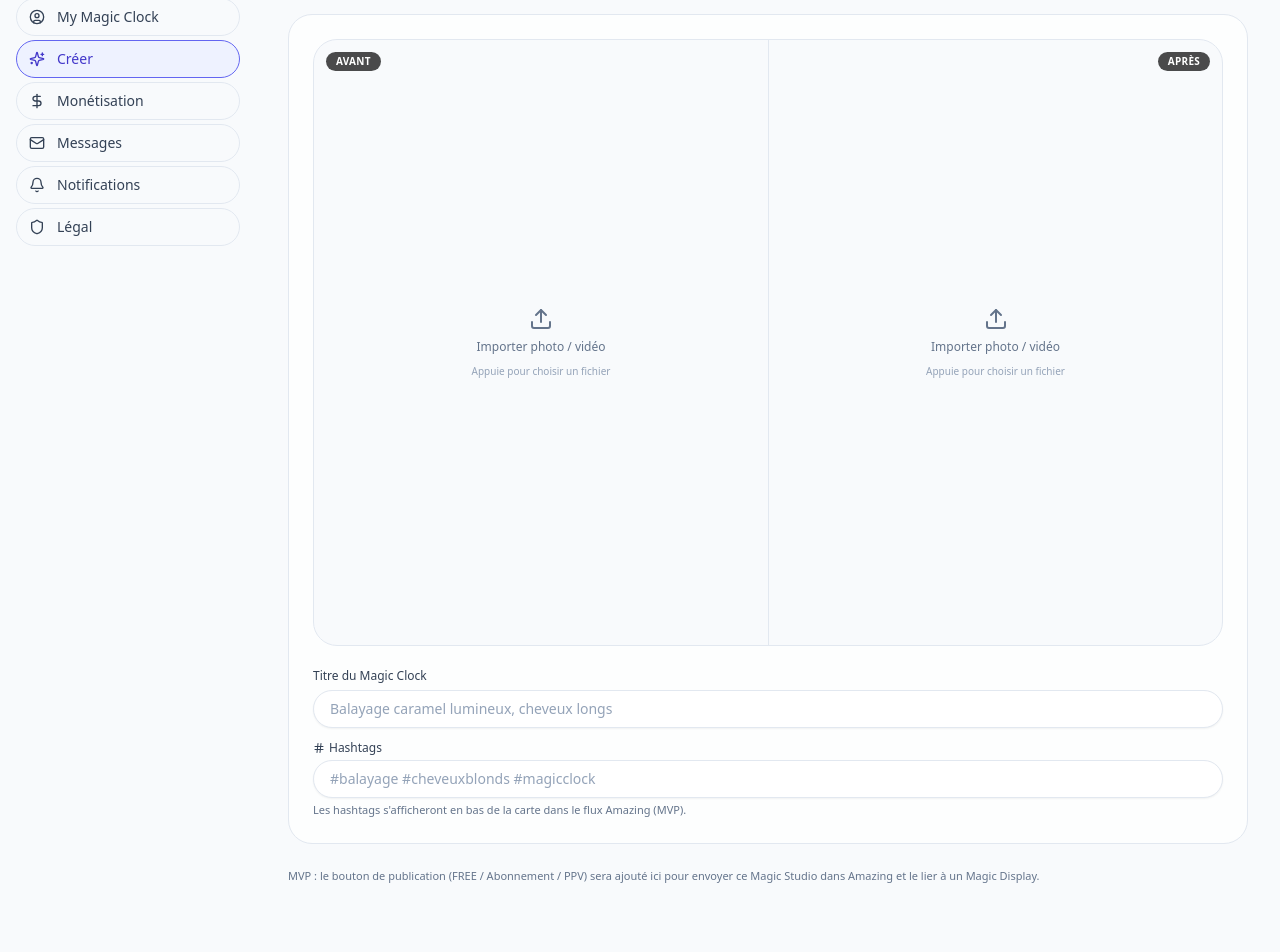
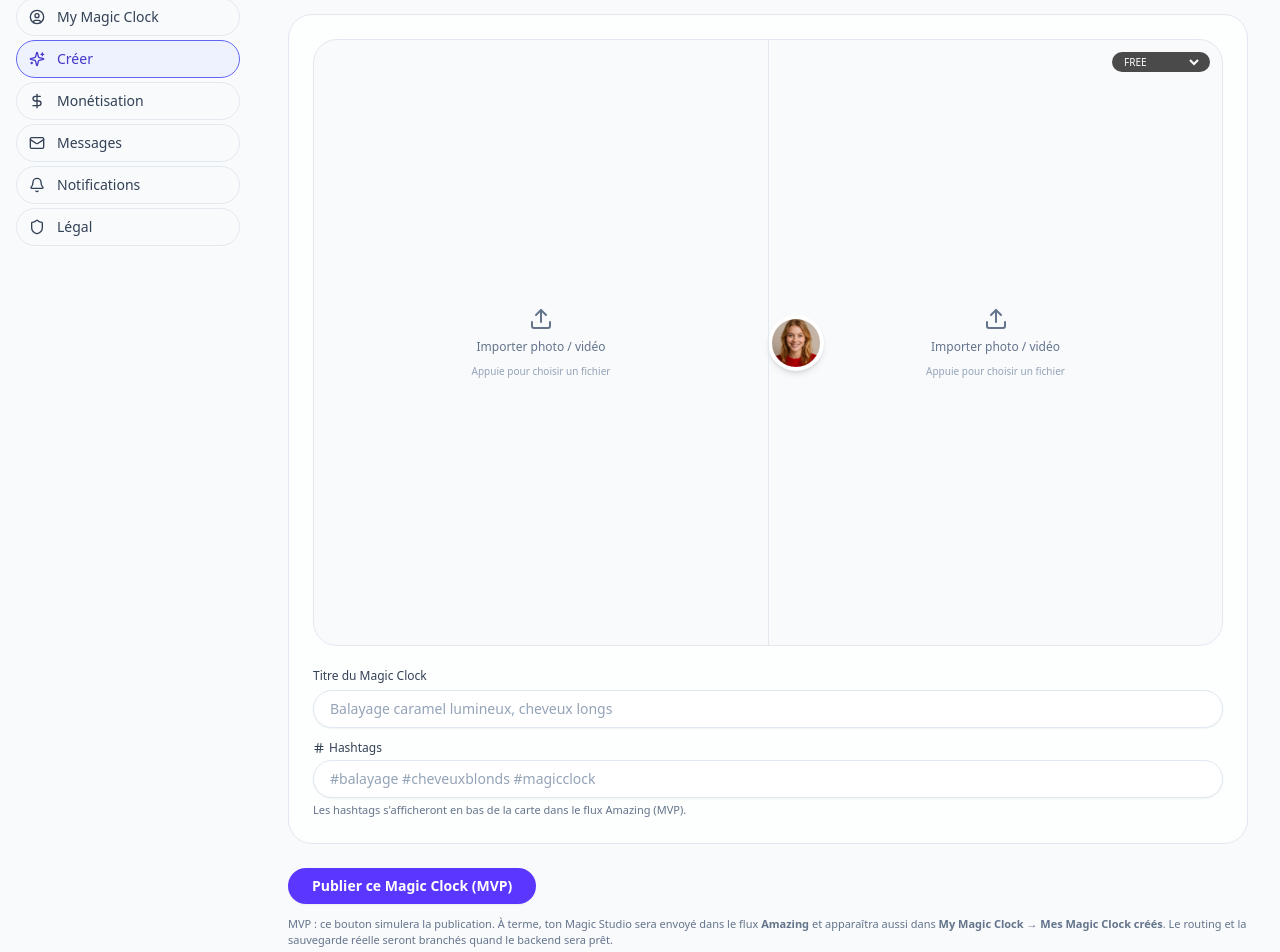
Before and after one commit to welcome-magic-clock/magic-clock-web-mvp, a Next.js app: page /studio in a window 1280 px wide. Shown: the part 134-1086 px from the top of the page. Built offline with nearby package versions, Linux system fonts and the light colour scheme.

Commit message:
Update page.tsx

```diff
--- a/app/studio/page.tsx
+++ b/app/studio/page.tsx
@@ -2,7 +2,9 @@
 "use client";
 
 import { useState, useRef } from "react";
+import { useRouter } from "next/navigation";
 import { Upload, Hash } from "lucide-react";
+import { listCreators } from "@/core/domain/repository";
 
 type MediaKind = "image" | "video";
 
@@ -11,14 +13,28 @@ type MediaState = {
   url: string | null;
 };
 
+type AccessMode = "MEET" | "FREE" | "SUB" | "PPV";
+
+const ABO_PRICE_MVP = 14.9; // 💡 En vrai : viendra du cockpit Monétisation
+
 export default function MagicStudioPage() {
+  const router = useRouter();
+
   const [before, setBefore] = useState<MediaState>({ kind: null, url: null });
   const [after, setAfter] = useState<MediaState>({ kind: null, url: null });
   const [title, setTitle] = useState("");
   const [hashtags, setHashtags] = useState("");
+  const [accessMode, setAccessMode] = useState<AccessMode>("FREE");
+  const [ppvPrice, setPpvPrice] = useState<string>("9.99");
 
   const beforeInputRef = useRef<HTMLInputElement | null>(null);
   const afterInputRef = useRef<HTMLInputElement | null>(null);
+
+  // On réutilise Aiko Tanaka comme créatrice par défaut
+  const creators = listCreators();
+  const currentCreator =
+    creators.find((c) => c.name === "Aiko Tanaka") ?? creators[0];
+  const avatar = currentCreator?.avatar;
 
   function handleFileChange(
     event: React.ChangeEvent<HTMLInputElement>,
@@ -39,6 +55,21 @@ export default function MagicStudioPage() {
     }
   }
 
+  function handlePublish() {
+    // 🔮 MVP : pas encore de backend → on simule juste la suite
+    console.log("Publier Magic Clock", {
+      title,
+      hashtags,
+      accessMode,
+      ppvPrice,
+      before,
+      after,
+    });
+
+    // Redirection MVP vers My Magic Clock
+    router.push("/mymagic");
+  }
+
   return (
     <main className="container max-w-4xl py-8 space-y-6">
       <header className="space-y-1">
@@ -53,6 +84,41 @@ export default function MagicStudioPage() {
       <section className="rounded-3xl border border-slate-200 bg-white/80 p-4 sm:p-6 space-y-4">
         {/* CANEVAS AVANT / APRÈS */}
         <div className="relative overflow-hidden rounded-2xl border border-slate-200 bg-slate-50">
+          {/* Sélecteur d'accès en haut à droite */}
+          <div className="absolute right-3 top-3 z-10">
+            <label htmlFor="accessMode" className="sr-only">
+              Type d&apos;accès
+            </label>
+            <div className="rounded-full bg-black/70 px-2 py-0.5 text-[10px] text-white">
+              <select
+                id="accessMode"
+                value={accessMode}
+                onChange={(e) =>
+                  setAccessMode(e.target.value as AccessMode)
+                }
+                className="bg-transparent text-[10px] font-medium focus:outline-none"
+              >
+                <option value="MEET">Meet me</option>
+                <option value="FREE">FREE</option>
+                <option value="SUB">Abonnement</option>
+                <option value="PPV">Pay Per View</option>
+              </select>
+            </div>
+          </div>
+
+          {/* Avatar au centre de la ligne de séparation */}
+          {avatar && (
+            <div className="pointer-events-none absolute inset-y-0 left-1/2 flex items-center justify-center">
+              <div className="h-14 w-14 rounded-full bg-white shadow-md flex items-center justify-center">
+                <img
+                  src={avatar}
+                  alt={currentCreator.name}
+                  className="h-12 w-12 rounded-full object-cover"
+                />
+              </div>
+            </div>
+          )}
+
           <div className="grid grid-cols-2 divide-x divide-slate-200">
             {/* AVANT */}
             <button
@@ -60,9 +126,6 @@ export default function MagicStudioPage() {
               className="relative aspect-[3/4] w-full overflow-hidden focus:outline-none focus-visible:ring-2 focus-visible:ring-brand-500"
               onClick={() => beforeInputRef.current?.click()}
             >
-              <span className="absolute left-3 top-3 z-10 rounded-full bg-black/70 px-2.5 py-0.5 text-[10px] font-semibold uppercase tracking-wide text-white">
-                AVANT
-              </span>
               {before.url ? (
                 before.kind === "video" ? (
                   <video
@@ -101,9 +164,6 @@ export default function MagicStudioPage() {
               className="relative aspect-[3/4] w-full overflow-hidden focus:outline-none focus-visible:ring-2 focus-visible:ring-brand-500"
               onClick={() => afterInputRef.current?.click()}
             >
-              <span className="absolute right-3 top-3 z-10 rounded-full bg-black/70 px-2.5 py-0.5 text-[10px] font-semibold uppercase tracking-wide text-white">
-                APRÈS
-              </span>
               {after.url ? (
                 after.kind === "video" ? (
                   <video
@@ -138,7 +198,7 @@ export default function MagicStudioPage() {
           </div>
         </div>
 
-        {/* TITRE & HASHTAGS SOUS LE CANEVAS */}
+        {/* TITRE / HASHTAGS / TARIFICATION */}
         <div className="space-y-3">
           <div className="space-y-1">
             <label className="text-xs font-medium text-slate-700">
@@ -170,14 +230,56 @@ export default function MagicStudioPage() {
               Amazing (MVP).
             </p>
           </div>
+
+          {/* Tarification selon le mode d'accès */}
+          {accessMode === "PPV" && (
+            <div className="space-y-1">
+              <label className="text-xs font-medium text-slate-700">
+                Prix du Pay Per View (TTC)
+              </label>
+              <input
+                type="number"
+                min={0.99}
+                max={999}
+                step={0.5}
+                value={ppvPrice}
+                onChange={(e) => setPpvPrice(e.target.value)}
+                className="w-full rounded-full border border-slate-200 px-4 py-2 text-sm shadow-sm placeholder:text-slate-400 focus:border-brand-500 focus:outline-none focus:ring-1 focus:ring-brand-500"
+              />
+              <p className="text-[11px] text-slate-500">
+                Ce prix sera appliqué à ce Magic Clock lorsqu&apos;il sera
+                débloqué en PPV.
+              </p>
+            </div>
+          )}
+
+          {accessMode === "SUB" && (
+            <p className="text-[11px] text-slate-500">
+              Abonnement : prix actuel estimé{" "}
+              <span className="font-semibold">
+                CHF {ABO_PRICE_MVP.toFixed(2)} / mois
+              </span>{" "}
+              (réglé dans ton cockpit Monétisation).
+            </p>
+          )}
         </div>
       </section>
 
-      <section className="space-y-1">
+      {/* PUBLICATION */}
+      <section className="space-y-3">
+        <button
+          type="button"
+          onClick={handlePublish}
+          className="inline-flex items-center justify-center rounded-full bg-brand-600 px-6 py-2 text-sm font-semibold text-white shadow-sm hover:bg-brand-700 focus:outline-none focus:ring-2 focus:ring-brand-500 focus:ring-offset-2"
+        >
+          Publier ce Magic Clock (MVP)
+        </button>
         <p className="text-[11px] text-slate-500">
-          MVP : le bouton de publication (FREE / Abonnement / PPV) sera ajouté
-          ici pour envoyer ce Magic Studio dans Amazing et le lier à un Magic
-          Display.
+          MVP : ce bouton simulera la publication. À terme, ton Magic Studio
+          sera envoyé dans le flux <strong>Amazing</strong> et apparaîtra aussi
+          dans <strong>My Magic Clock → Mes Magic Clock créés</strong>. Le
+          routing et la sauvegarde réelle seront branchés quand le backend sera
+          prêt.
         </p>
       </section>
     </main>
```
